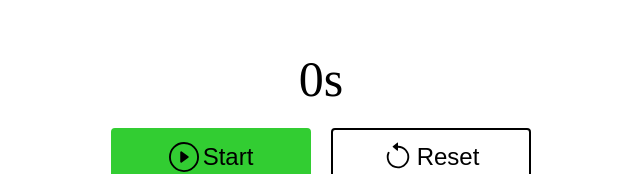
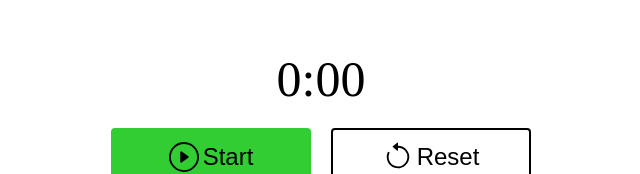
Before and after one commit to rgrace9/react-stopwatch, a React (Create React App) app: page / in a window 1280 px wide. Shown: the top 174 px of the page, without its empty margins (319-959 px from the left). Built offline with nearby package versions, Linux system fonts and the light colour scheme.

Commit message:
Format the time

```diff
--- a/src/App.js
+++ b/src/App.js
@@ -11,6 +11,21 @@ function App() {
   const onReset = () => {
     setIsOn(false);
     setSeconds(0);
+  }
+
+  const formatTime = () => {
+    let hours = Math.floor(seconds / 3600);
+    let minutes = Math.floor((seconds % 3600) / 60);
+    let remainingSeconds = Math.floor(seconds % 60);
+
+    let formattedTime = "";
+
+    if (hours > 0) {
+        formattedTime += "" + hours + ":" + (minutes < 10 ? "0" : "");
+    }
+
+    formattedTime += "" + minutes + ":" + (remainingSeconds < 10 ? "0" : "");
+    return formattedTime += "" + remainingSeconds;
   }
 
   useEffect(() => {
@@ -27,7 +42,7 @@ function App() {
   return (
     <div className="container">
       <div className='time'>
-        {seconds}s
+        {formatTime(seconds)}
       </div>
       <div className='buttons'>
         <button
```
